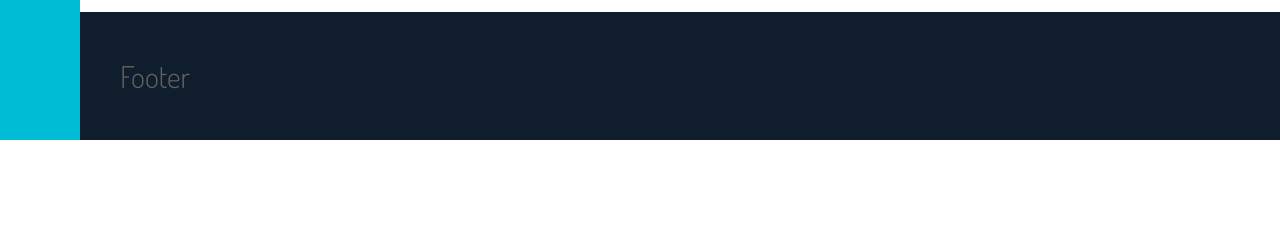
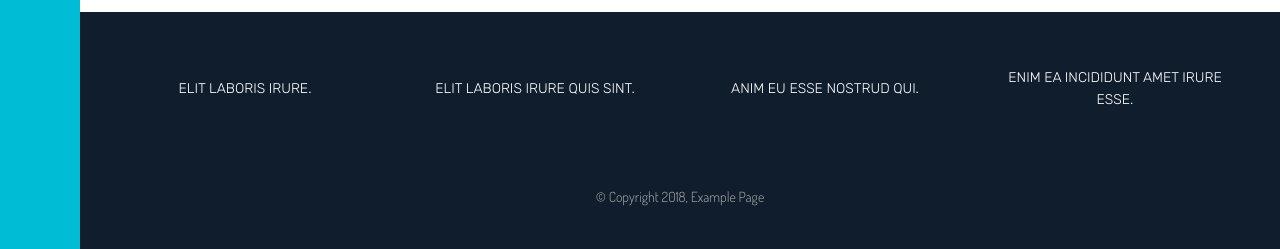
Before and after one commit to nihaadk/skys, a website: page index.html in a window 1280 px wide. Shown: the part 3829-4078 px from the top of the page. Before the commit the page ends 3969 px from the top, so only its background shows below. Drawn offline with Linux system fonts and the light colour scheme.

Commit message:
Add footer

```diff
--- a/index.html
+++ b/index.html
@@ -286,7 +286,15 @@
     </section>
 
     <footer class="footer">
-        Footer
+        <ul class="nav">
+            <li class="nav__item"><a href="#" class="nav__link">Elit laboris irure.</a></li>
+            <li class="nav__item"><a href="#" class="nav__link">Elit laboris irure quis sint.</a></li>
+            <li class="nav__item"><a href="#" class="nav__link">Anim eu esse nostrud qui.</a></li>
+            <li class="nav__item"><a href="#" class="nav__link">Enim ea incididunt amet irure esse.</a></li>
+        </ul>
+        <p class="copyright">
+            &copy; Copyright 2018, Example Page
+        </p>
     </footer>
 
 
--- a/sass/_footer.scss
+++ b/sass/_footer.scss
@@ -2,3 +2,38 @@
     background-color: $color-secondary;
     grid-column: full-start / full-end;
 }
+
+.nav {
+    list-style: none;
+    display: grid;
+    grid-template-columns: repeat(auto-fit, minmax(15rem, 1fr));
+    grid-gap: 4rem;
+    align-items: center;
+
+    &__link:link,
+    &__link:visited {
+        font-size: 1.4rem;
+        color: white;
+        text-decoration: none;
+        font-family: $font-display;
+        text-transform: uppercase;
+        text-align: center;
+        padding: 1.5rem;
+        display: block;
+        transition: all .2s;
+    }
+
+    &__link:hover,
+    &__link:active {
+        background-color: rgba(#fff, .05);
+        transform: translateY(-3px);
+    }
+}
+
+.copyright {
+    font-size: 1.4rem;
+    color: $color-grey-light-2;
+    margin-top: 6rem;
+    text-align: center;
+
+}
```
Also changed, not shown: css/style.css.
